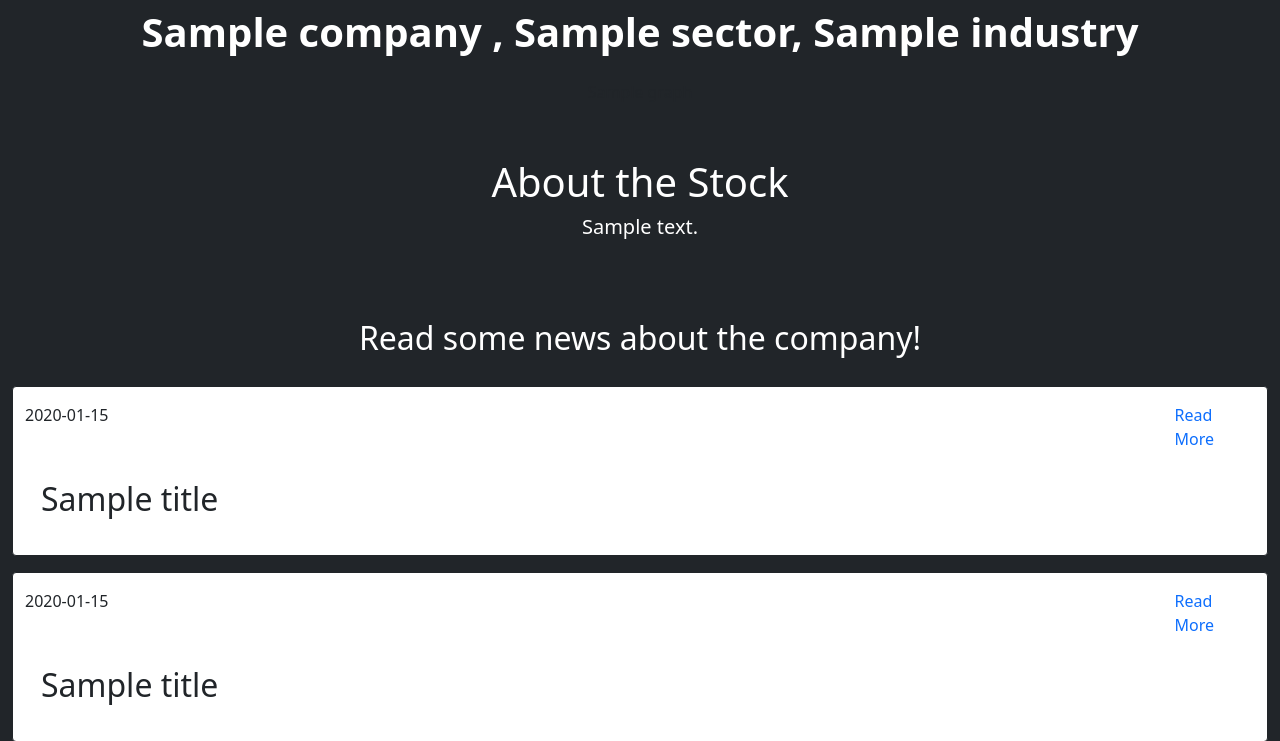
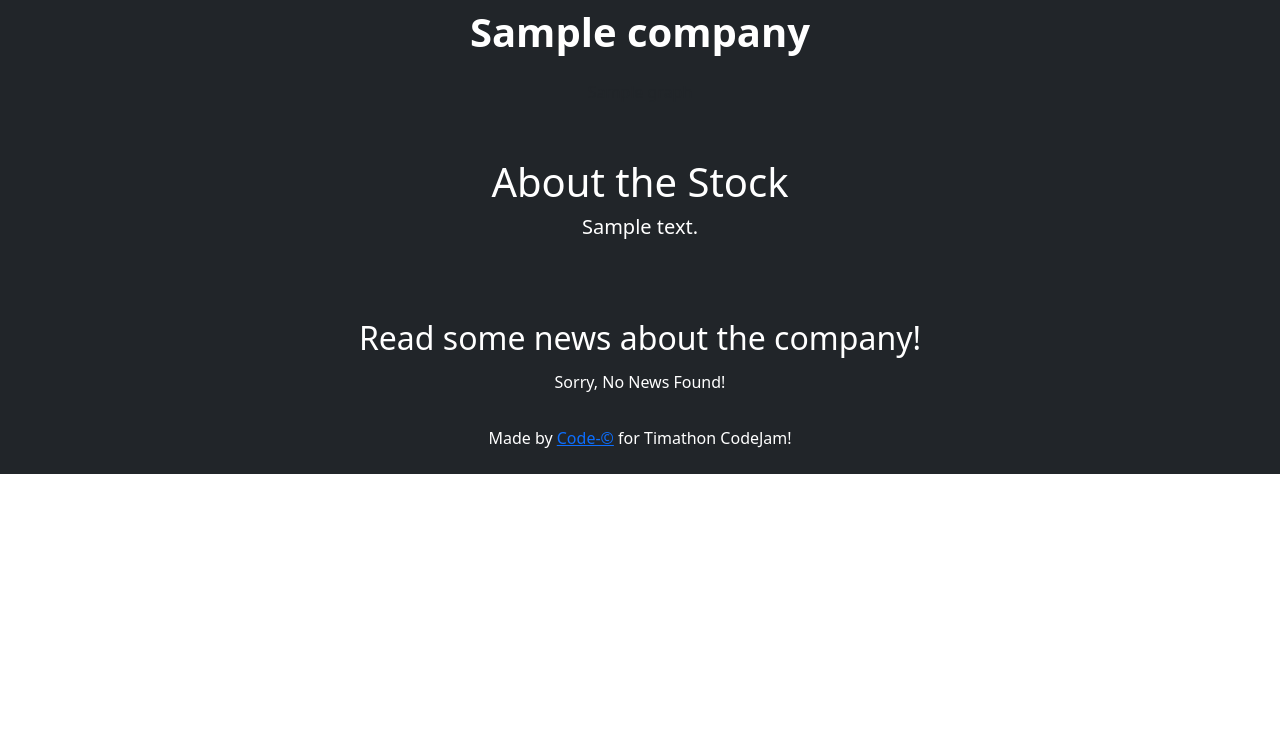
Before and after one commit to CShah44/BrainStock, a Flask app: template templates/stock.html in a window 1280 px wide. Shown: the part 56-797 px from the top of the page. Run offline with Flask 2, Linux system fonts and the light colour scheme; the template is opened without the code that fills it: most values are stand-ins (such as "Sample title", 1, 10 or a date in 2020).

Commit message:
Fixed Exception Bugs

```diff
--- a/app.py
+++ b/app.py
@@ -76,6 +76,9 @@ def home():
 
 @app.route('/<stock_name>')
 def get_stock_data(stock_name):
+
+    has_data = True
+
     try:
         graph = visualize(stock_name)
     except:
@@ -94,15 +97,13 @@ def get_stock_data(stock_name):
         details = stock.TickerFundament()
     except:
         # flash('Error retrieving stock related details!', category='error')
+        has_data = False
         desc = 'Description not found!'
         details = {'Company': stock_name, 'Sector': '', 'Industry': ''}
-        titles = []
-        links = []
-        dates = []
 
-        return render_template('stock.html', graph=graph, desc=desc, details=details, titles=titles, links=links, dates=dates)
+        return render_template('stock.html', graph=graph, desc=desc, details=details, has_data=has_data)
 
-    return render_template('stock.html', graph=graph, desc=desc, details=details, titles=titles, links=links, dates=dates)
+    return render_template('stock.html', graph=graph, desc=desc, details=details, titles=titles, links=links, dates=dates, has_data=has_data)
 
 
 # Search page with news!
--- a/templates/stock.html
+++ b/templates/stock.html
@@ -6,8 +6,8 @@
     <h1
       class="display-6 fw-bold py-2 mb-3 text-white animate__animated animate__bounceInDown"
     >
-      {{ details['Company'] }} {% if details['Sector'] %}, {{ details['Sector']
-      }}, {{ details['Industry']}} {% endif %}
+      {{ details['Company'] }} {% if has_data %}, {{ details['Sector'] }}, {{
+      details['Industry']}} {% endif %}
     </h1>
     <span class="py-3">{{ graph|safe }}</span>
   </div>
@@ -24,7 +24,7 @@
   </div>
 
   <div class="container-fluid py-2">
-    {% if titles %} {% for i in range(0, 10) %}
+    {% if has_data %} {% for i in range(0, 10) %}
     <div class="card py-3 my-3 container-fluid border-dark text-black">
       <div class="card-title row">
         <span class="col-11">{{ dates[i] }}</span>
@@ -40,7 +40,7 @@
       </div>
     </div>
     {% endfor %} {% else %}
-    <div class="text-center text-white">No news found!</div>
+    <div class="text-center text-white">Sorry, No News Found!</div>
     {% endif %}
   </div>
 </div>
```
